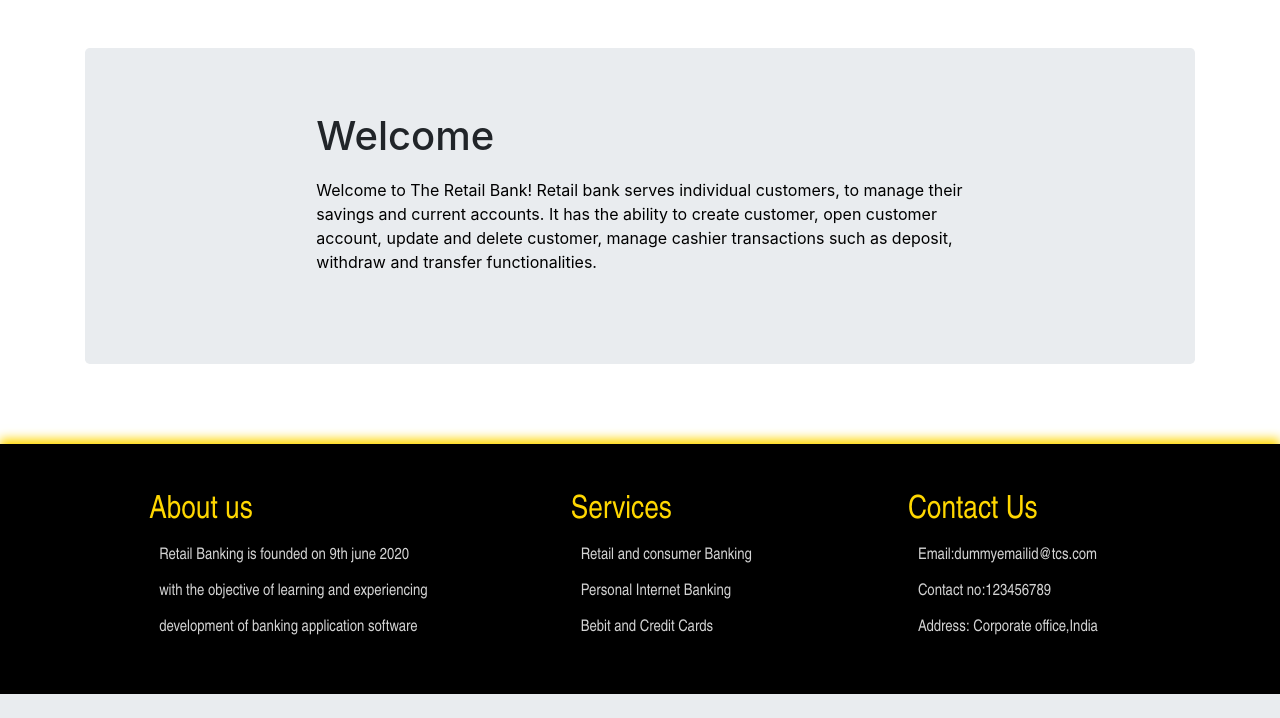
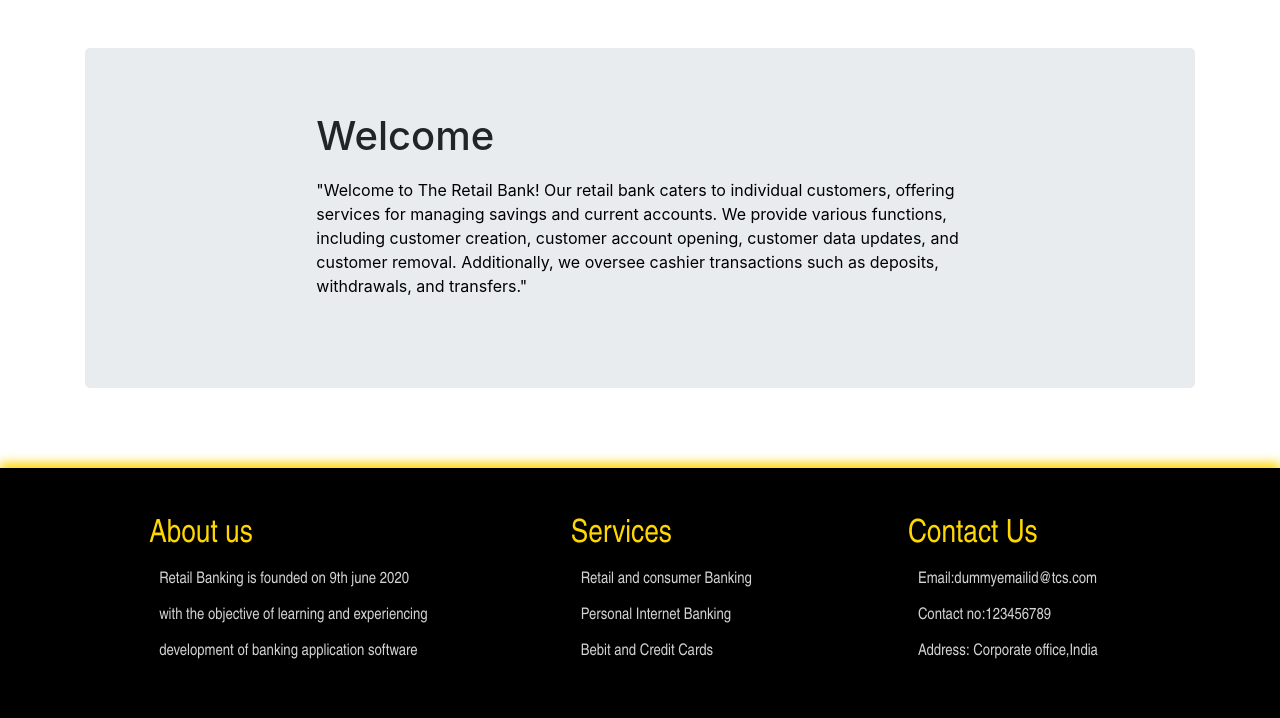
Before and after one commit to atlas-lion91/Deployment_5, a Flask app: page / in a window 1280 px wide. Shown: the part 152-870 px from the top of the page. Before the commit the page ends 846 px from the top, so only its background shows below. Run offline with Flask 2, Linux system fonts and the light colour scheme; some libraries are stand-ins or nearby versions.

Commit message:
Update home.html

```diff
--- a/templates/home.html
+++ b/templates/home.html
@@ -7,7 +7,7 @@
   <div class="jumbotron">
       <div class="col-sm-8 mx-auto">
           <h1>Welcome</h1>
-          <p style="color: black;"><b> Welcome to The Retail Bank! Retail bank serves individual customers, to manage their savings and current accounts. It has the ability to create customer, open customer account, update and delete customer, manage cashier transactions such as deposit, withdraw and transfer functionalities.</b></p>
+          <p style="color: black;"><b> "Welcome to The Retail Bank! Our retail bank caters to individual customers, offering services for managing savings and current accounts. We provide various functions, including customer creation, customer account opening, customer data updates, and customer removal. Additionally, we oversee cashier transactions such as deposits, withdrawals, and transfers."</b></p>
       </div>
   </div>
 </main>
```
